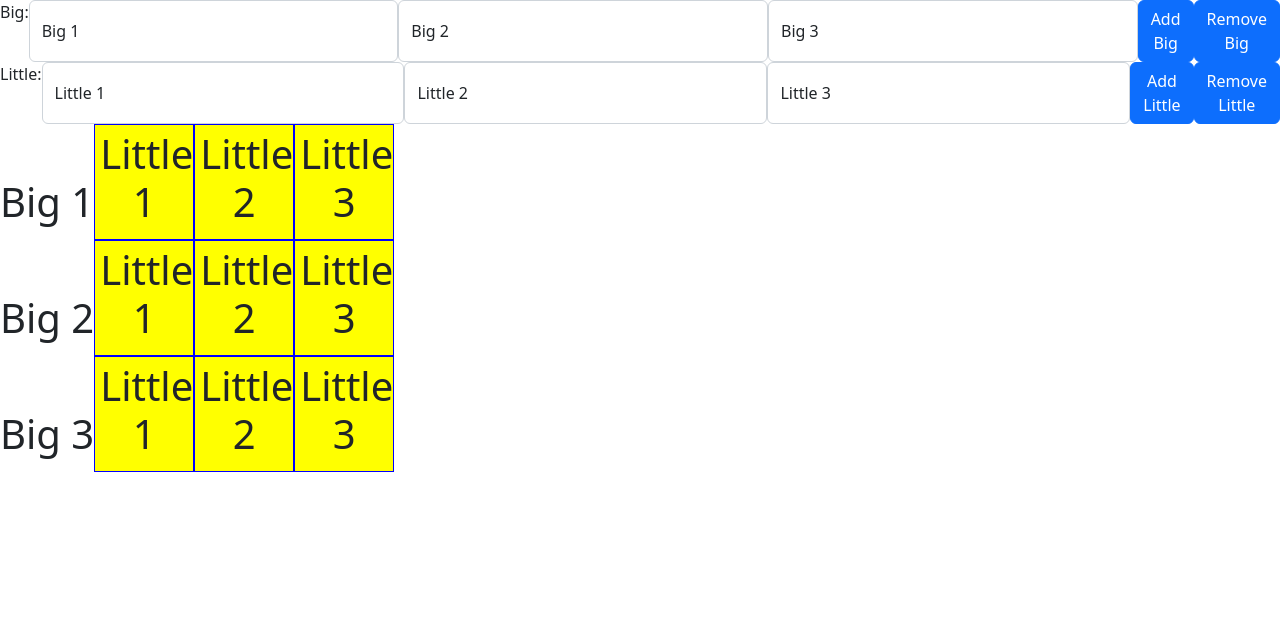
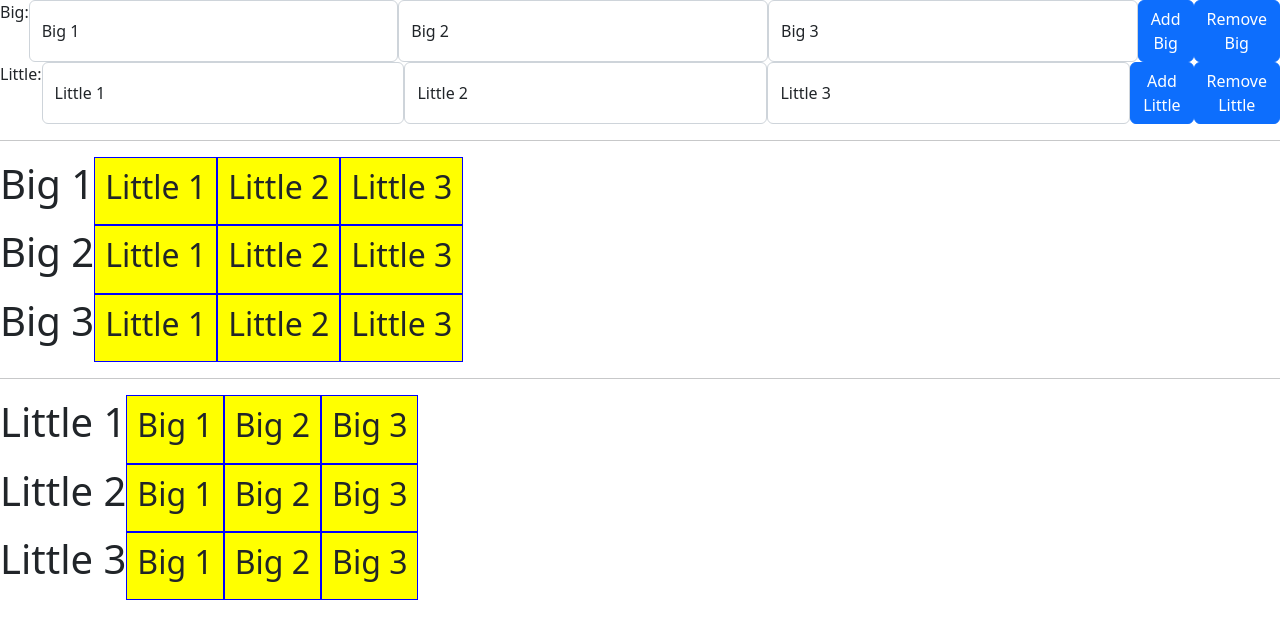
Before and after one commit to ericv105/Big-Lit-Matcher, a React (Create React App) app in the folder client/: page / in a window 1280 px wide. Shown: the top 638 px of the page. Built offline with nearby package versions, Linux system fonts and the light colour scheme.

Commit message:
dnd updates state

```diff
--- a/client/src/App.js
+++ b/client/src/App.js
@@ -29,19 +29,19 @@ function App() {
       L1: ["B1", "B2", "B3"],
       L2: ["B1", "B2", "B3"],
       L3: ["B1", "B2", "B3"],
-    }
+    },
   });
   useEffect(() => {
     // update prefs on every add/del of members
-    var bp = {}
+    var bp = {};
     for (let i = 0; i < bigs.length; i++) {
-      bp[bigs[i]] = lits
+      bp[bigs[i]] = lits;
     }
-    var lp = {}
+    var lp = {};
     for (let i = 0; i < lits.length; i++) {
-      lp[lits[i]] = bigs
+      lp[lits[i]] = bigs;
     }
-    setAllPrefs({bigPrefs: bp, litPrefs: lp})
+    setAllPrefs({ bigPrefs: bp, litPrefs: lp });
   }, [bigs, lits]);
   const getName = (val) => {
     if (val in memToName) {
@@ -73,9 +73,17 @@ function App() {
         memToName={memToName}
         setMem={setMemToName}
       />
+      <hr/>
       {/* {console.log(allPrefs)} */}
       <Preference
         prefType={"bigPrefs"}
+        getName={getName}
+        allPrefs={allPrefs}
+        setAllPrefs={setAllPrefs}
+      />
+      <hr/>
+      <Preference
+        prefType={"litPrefs"}
         getName={getName}
         allPrefs={allPrefs}
         setAllPrefs={setAllPrefs}
--- a/client/src/components/MemberForm.js
+++ b/client/src/components/MemberForm.js
@@ -18,7 +18,6 @@ function MemberForm({ getName, memberType, members, setMembers, memToName, setMe
   };
   const handleRem = () => {
     setMembers(members.slice(0, members.length - 1));
-    console.log(memToName);
   };
   return (
     <div style={{ display: "flex" }}>
--- a/client/src/components/Preference.js
+++ b/client/src/components/Preference.js
@@ -17,8 +17,6 @@ import {
 import { SortableItem } from "./SortableItem";
 
 function Preference({ prefType, getName, allPrefs, setAllPrefs }) {
-  const [items, setItems] = useState([1, 2, 3]);
-
   const sensors = useSensors(
     useSensor(PointerSensor),
     useSensor(KeyboardSensor, {
@@ -34,13 +32,20 @@ function Preference({ prefType, getName, allPrefs, setAllPrefs }) {
     >
       {Object.keys(allPrefs[prefType]).map((val, i) => (
         <SortableContext
-          key={i}
-          items={allPrefs[prefType][val]}
+          key={val}
+          id={val + "," + prefType}
+          items={allPrefs[prefType][val].map((elem, index) => {
+            return elem + "," + val + "," + index;
+          })}
           strategy={horizontalListSortingStrategy}
         >
-          <h1 style={{display: 'inline-block'}}>{getName(val)}</h1>
-          {allPrefs[prefType][val].map((pref) => (
-            <SortableItem key={pref + i} id={pref} show={getName(pref)}/>
+          <h1 style={{ display: "inline-block" }}>{getName(val)}</h1>
+          {allPrefs[prefType][val].map((pref, id) => (
+            <SortableItem
+              key={val + pref}
+              id={pref + "," + val + "," + id}
+              show={getName(pref)}
+            />
           ))}
           <br />
         </SortableContext>
@@ -50,14 +55,17 @@ function Preference({ prefType, getName, allPrefs, setAllPrefs }) {
 
   function handleDragEnd(event) {
     const { active, over } = event;
-
+    const [chooser, type] = active.data.current.sortable.containerId.split(",");
+    const oldIndex = active.id.split(",")[2];
+    const newIndex = over.id.split(",")[2];
     if (active.id !== over.id) {
-      setItems((items) => {
-        const oldIndex = items.indexOf(active.id);
-        const newIndex = items.indexOf(over.id);
-
-        return arrayMove(items, oldIndex, newIndex);
-      });
+      setAllPrefs((allPrefs) => ({
+        ...allPrefs,
+        [type]: {
+          ...allPrefs[type],
+          [chooser]: arrayMove(allPrefs[type][chooser], oldIndex, newIndex),
+        },
+      }));
     }
   }
 }
--- a/client/src/components/SortableItem.js
+++ b/client/src/components/SortableItem.js
@@ -16,15 +16,14 @@ export function SortableItem(props) {
     transition,
     display: 'inline-block',
     textAlign: 'center',
-    width: '100px',
-    padding: '5px',
+    padding: '10px',
     border: '1px solid blue',
     backgroundColor: 'yellow',
   };
 
   return (
     <div ref={setNodeRef} style={style} {...attributes} {...listeners}>
-      <h1>{props.show}</h1>
+      <h2>{props.show}</h2>
     </div>
   );
 }
```
